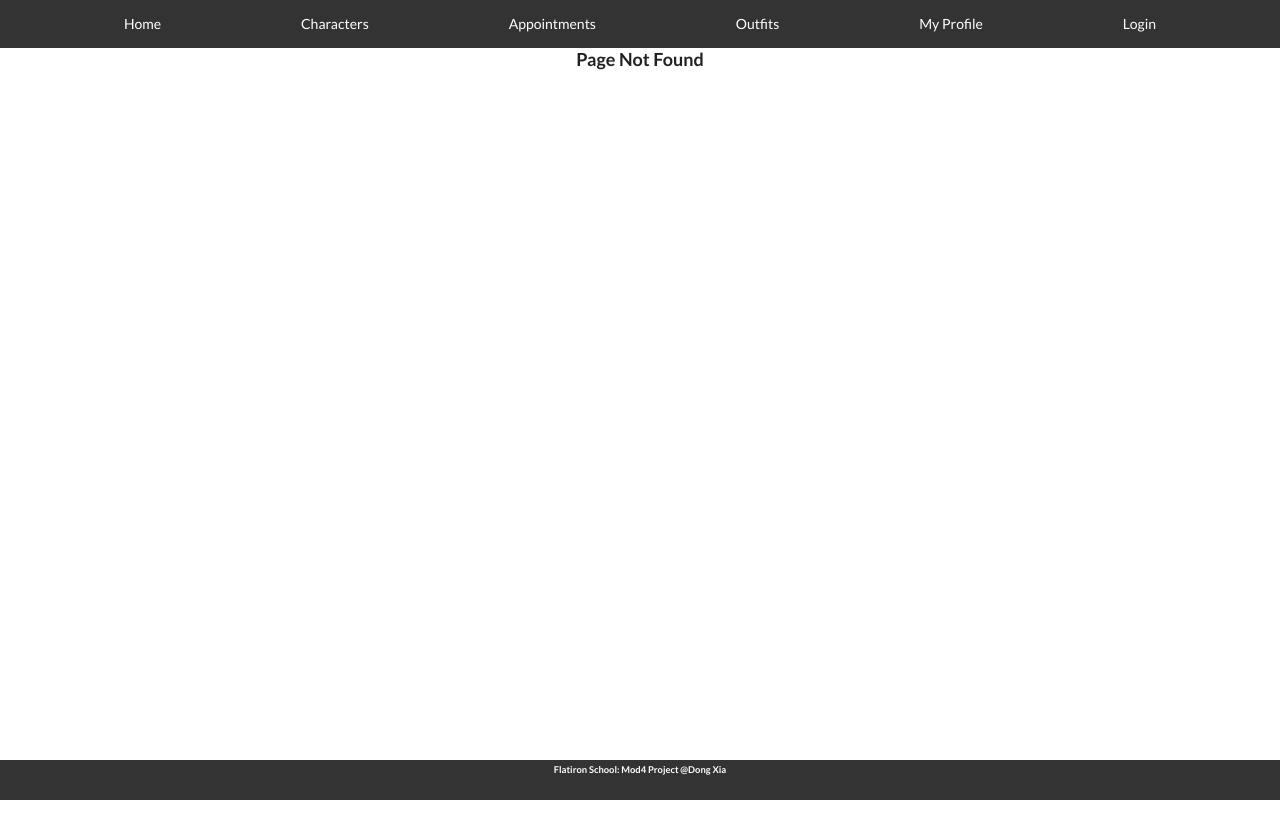
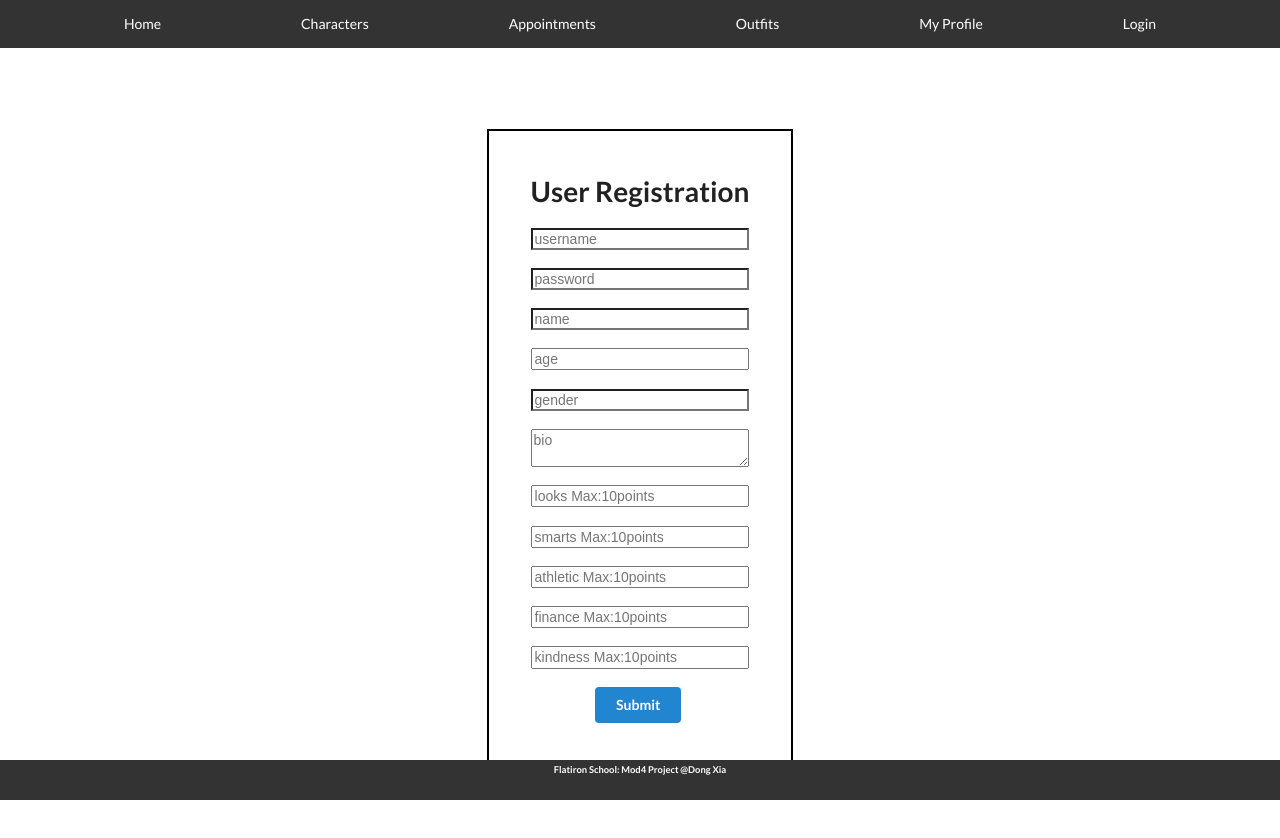
Before and after one commit to Dong-Yi-Xia/mod4_project_frontend_date, a React (Create React App) app: page /register in a window 1280 px wide. Before the commit this address had no page. Shown: the top 838 px of the page. Before the commit the page ends 800 px from the top, so only its background shows below. Built offline with nearby package versions, Linux system fonts and the light colour scheme.

Commit message:
register page

```diff
--- a/src/AdminComponent/LoginForm.js
+++ b/src/AdminComponent/LoginForm.js
@@ -1,4 +1,6 @@
 import React from 'react'
+import { NavLink, Route, Switch } from 'react-router-dom'
+import RegisterForm from './RegisterForm'
 
 class LoginForm extends React.Component{
 
@@ -7,13 +9,13 @@ class LoginForm extends React.Component{
         password: ""
       }
 
-      handleSubmit = (e) => {
-        e.preventDefault()
+      handleSubmit = (evt) => {
+        evt.preventDefault()
         // this.props.handleSubmit(this.state)
       }
 
-      handleChange = (e) => {
-        let {name, value} = e.target
+      handleChange = (evt) => {
+        let {name, value} = evt.target
         this.setState({
           [name]: value
         })
@@ -26,12 +28,19 @@ class LoginForm extends React.Component{
         return(
             <div className="formContainer">
                 <form onSubmit={this.handleSubmit}>
-                    <label htmlFor="username">Username:</label>
-                    <input type="text"  name="username" value={username} onChange={this.handleChange}/>
-                    <label htmlFor="password">Password:</label>
-                    <input type="password"  name="password" value={password} onChange={this.handleChange}/>
-                    <input type="submit" value="Submit"/>
+                     <h1>LogIn</h1>
+                    <input type="text" placeholder="username" name="username"
+                      value={username} onChange={this.handleChange}
+                      />
+                    <input type="password" placeholder="password" name="password"
+                      value={password} onChange={this.handleChange}
+                      />
+                    <button class="ui primary button" type="submit" > Submit </button>
+                    <NavLink  to="/register">
+                      <button class="ui button"> Register </button>
+                    </NavLink>
                 </form>
+
             </div>
         )
     }
--- a/src/AdminComponent/LoginPage.js
+++ b/src/AdminComponent/LoginPage.js
@@ -1,12 +1,26 @@
 import React from 'react'
 import LoginForm from './LoginForm'
+import RegisterForm from './RegisterForm'
+import { Route, Switch} from 'react-router-dom'
 
 
 class LoginPage extends React.Component {
+
+
     render(){
         return(
             <div>
-                <LoginForm />
+
+
+                <Switch>
+                    <Route path='/login' exact>
+                          <LoginForm />
+                    </Route>
+
+                    <Route path='/register' exact>
+                          <RegisterForm />
+                    </Route>
+                </Switch>
             </div>
         )
     }
--- /dev/null
+++ b/src/AdminComponent/RegisterForm.js
@@ -0,0 +1,106 @@
+import React from 'react'
+
+
+class RegisterForm extends React.Component{
+    state = {
+        username: "",
+        password: "",
+        name: "",
+        age: "",
+        gender: "",
+        bio: "",
+        looks: "",
+        smarts: "",
+        athletic: "",
+        finance: "",
+        kindness: ""
+      }
+
+      handleSubmit = (evt) => {
+        evt.preventDefault()
+        let {username, password, name, age, gender, bio, looks, smarts, athletic, finance, kindness} = this.state
+        fetch("http://localhost:3000/users", {
+            method: "POST",
+            headers: {
+              "Content-Type": "Application/json"
+            },
+            body: JSON.stringify({
+                username: username,
+                password: password,
+                name: name,
+                age: age,
+                gender: gender,
+                bio: bio,
+                looks: looks,
+                smarts: smarts,
+                athletic: athletic,
+                finance: finance,
+                kindness: kindness
+            })
+          })
+          .then(res => res.json())
+          .then(createdUser => {
+            console.log(createdUser)
+            this.props.history.push("/")
+          })
+
+      }
+
+      handleChange = (evt) => {
+        let {name, value} = evt.target
+        this.setState({
+          [name]: value
+        })
+      }
+
+    render(){
+        console.log(this.props)
+        let {username, password, name, age, gender, bio, looks, smarts, athletic, finance, kindness} = this.state
+
+        return(
+            <div className="formContainer">
+                <form onSubmit={this.handleSubmit}>
+                     <h1>User Registration</h1>
+                    <input type="text" placeholder="username" name="username"
+                      value={username} onChange={this.handleChange} required
+                      />
+                    <input type="password" placeholder="password" name="password"
+                      value={password} onChange={this.handleChange} required
+                      />
+                    <input type="text" placeholder="name" name="name"
+                      value={name} onChange={this.handleChange} required
+                      />
+                    <input type="number" placeholder="age" name="age"
+                      value={age} onChange={this.handleChange} required
+                      />
+                    <input type="text" placeholder="gender" name="gender"
+                      value={gender} onChange={this.handleChange} required
+                      />
+                    <textarea type="text" placeholder="bio" name="bio"
+                      value={bio} onChange={this.handleChange} required
+                      />
+                    <input type="number" placeholder="looks Max:10points" name="looks" min="1" max="10"
+                      value={looks} onChange={this.handleChange} required
+                      />
+                    <input type="number" placeholder="smarts Max:10points" name="smarts" min="1" max="10"
+                      value={smarts} onChange={this.handleChange} required
+                      />
+                    <input type="number" placeholder="athletic Max:10points" name="athletic" min="1" max="10"
+                      value={athletic} onChange={this.handleChange} required
+                      />
+                    <input type="number" placeholder="finance Max:10points" name="finance" min="1" max="10"
+                      value={finance} onChange={this.handleChange} required
+                      />
+                     <input type="number" placeholder="kindness Max:10points" name="kindness" min="1" max="10"
+                      value={kindness} onChange={this.handleChange} required
+                      />
+
+                    <button class="ui primary button" type="submit" > Submit </button>
+                </form>
+
+            </div>
+        )
+    }
+}
+
+export default RegisterForm
--- a/src/App.css
+++ b/src/App.css
@@ -112,6 +112,11 @@ ul.nav li a:hover {
   border-radius: 5%;
 }
 
+img{
+  border-radius: 10%;
+  box-shadow: 0px 0px 50px 10px grey
+}
+
 .eachCharacterInformation {
   width: 50%;
   margin: auto;
@@ -129,7 +134,9 @@ ul.nav li a:hover {
   padding: 3em;
 }
 
-.formContainer input{
+.formContainer input, textarea{
   display: block;
-  margin: auto;
+  margin-top: 1.3em;
+  margin-bottom: 1.3em;
+  width: 100%;
 }
--- a/src/App.js
+++ b/src/App.js
@@ -9,6 +9,7 @@ import AppointmentsPage from './AppointmentsComponent/AppointmentsPage'
 import OutfitsPage from './OutfitsComponent/OutfitsPage'
 import ProfilePage from './ProfileComponent/ProfilePage'
 import LoginPage from './AdminComponent/LoginPage'
+import RegisterForm from './AdminComponent/RegisterForm'
 import CharacterInfoPage from './CharactersComponent/CharacterInfoPage'
 
 import { Route, Switch, withRouter, Link, NavLink } from 'react-router-dom'
@@ -19,6 +20,11 @@ import { Route, Switch, withRouter, Link, NavLink } from 'react-router-dom'
 
 class App extends React.Component {
 
+  state = {
+    id: 0,
+    username: "",
+    token: ""
+  }
 
 
     render(){
@@ -42,7 +48,7 @@ class App extends React.Component {
               <Route path="/outfits" exact component={OutfitsPage} />
               <Route path="/profile" exact component={ProfilePage} />
               <Route path="/login" exact component={LoginPage} />
-
+              <Route path='/register' exact component={RegisterForm} />
 
 
               <Route component={NotFound} />
```
